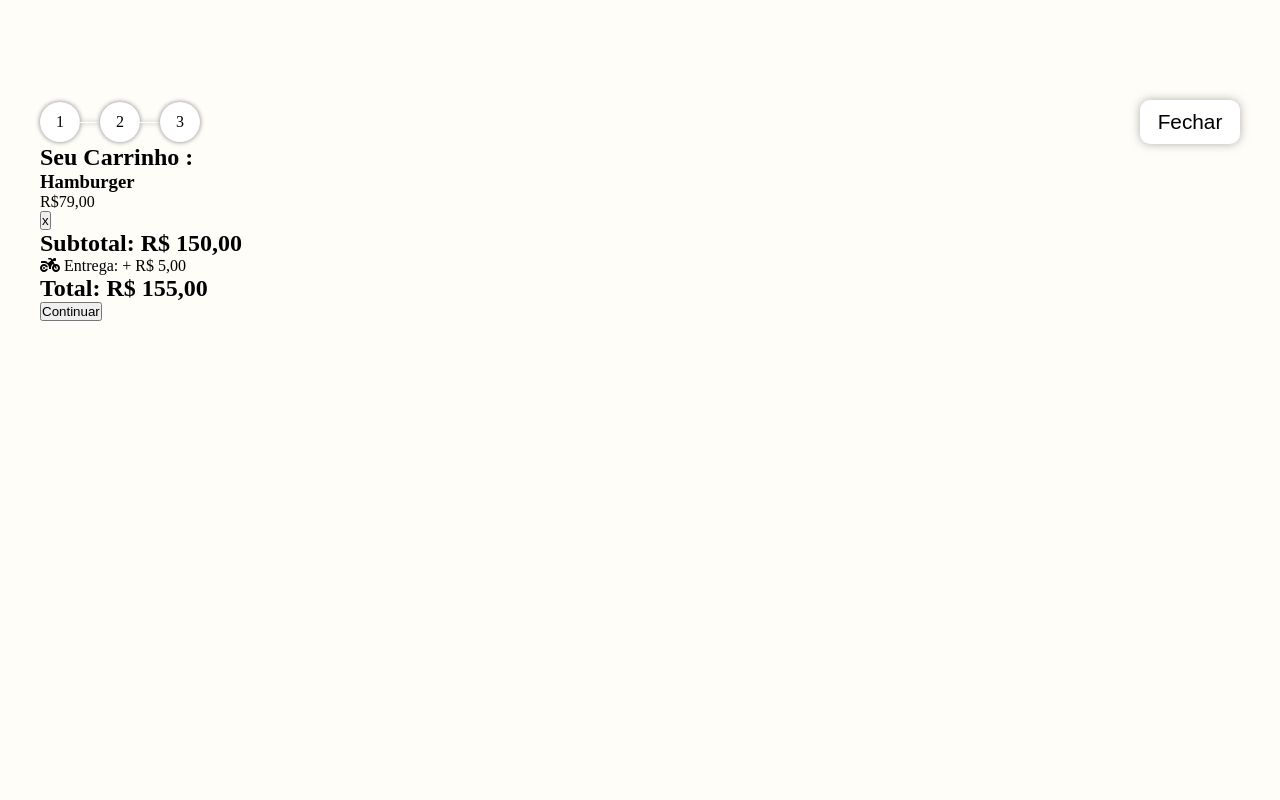
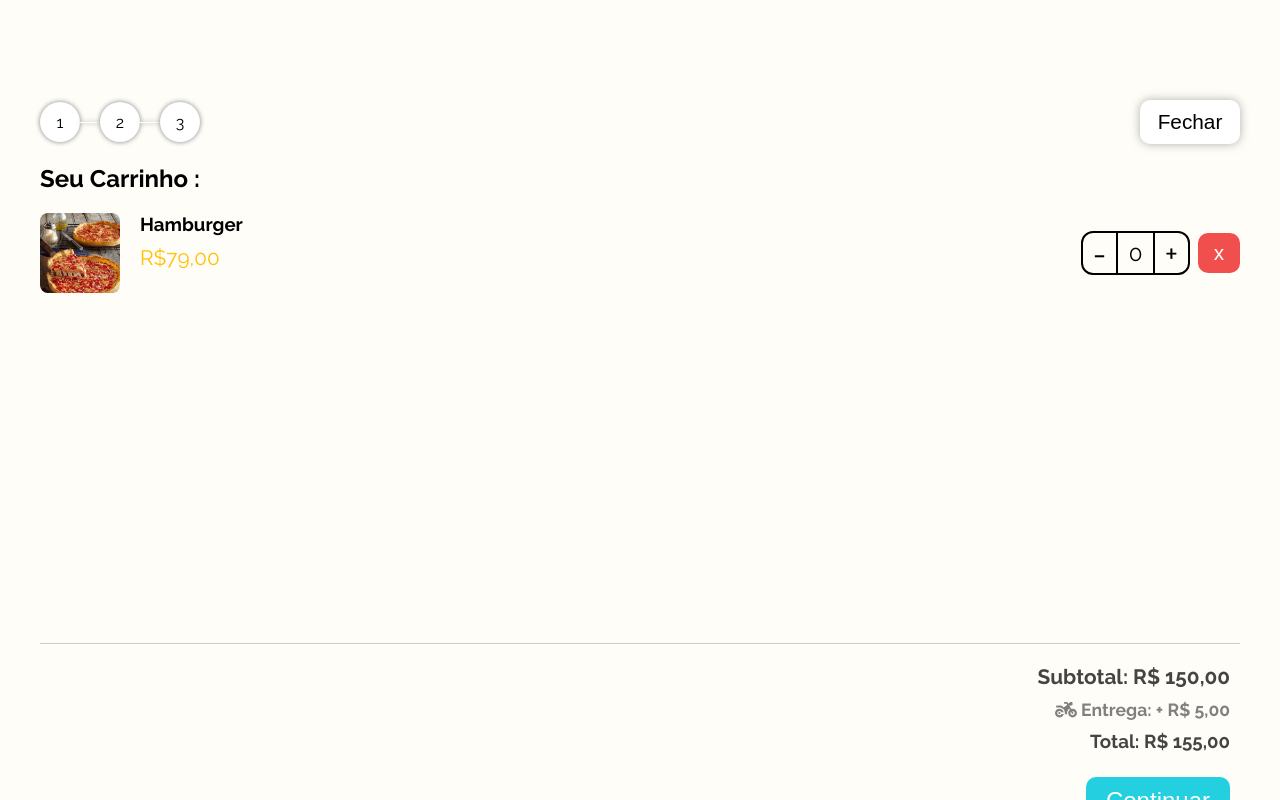
Before and after one commit to RamonLopes86/ramonburger, a Next.js app: page / in a window 1280 px wide. Both pictures are taken after a click on the element "MEU CARRINHO". Shown: the top 800 px of the page. Built offline with nearby package versions, Linux system fonts and the light colour scheme.

Commit message:
final front da pg revisar

```diff
--- a/src/components/section-page-Revisar/revisar.jsx
+++ b/src/components/section-page-Revisar/revisar.jsx
@@ -2,6 +2,8 @@ import estiloRev from './revisar.module.css';
 import StatusPedido from '../statusPedido/statusPedido';
 import SubTotal from '../sub-Total/subTotal';
 import hookContext from '@/hookContext/hookContext';
+import Image from 'next/image';
+import img1 from '../../../public/pizza1.jpg'
 
 
 
@@ -26,22 +28,28 @@ export default function RevisarPedido(){
 
 
                 <section className={estiloRev.boxCarrinho}>
+
                     <h2>Seu Carrinho : </h2>
-                    <div className={estiloRev.ItensCarrinho}>
+
+                    <div className={estiloRev.itensCarrinho}>
                         <div className={estiloRev.cardCarrinho}>
-                            {/* <Image alt={'nome da imagem'} src={null} /> */}
-                            <h3>Hamburger</h3>
-                            <p>R$79,00</p>
+                            <Image className={estiloRev.imgProd} alt={'nome da imagem'} src={img1} />
+                            <div className={estiloRev.boxNomeItens}>
+                                <h3>Hamburger</h3>
+                                <p>R$79,00</p>
+                            </div>
                         </div>
                         <div className={estiloRev.boxCountRevisar}>
                             <div className={estiloRev.boxAddItens}>
-                                <div></div>
-                                <div></div>
-                                <div></div>
+                                <div>-</div>
+                                <div>0</div>
+                                <div>+</div>
                             </div>
                             <button>x</button>
                         </div>
                     </div>
+
+
                 </section>
 
 
--- a/src/components/section-page-Revisar/revisar.module.css
+++ b/src/components/section-page-Revisar/revisar.module.css
@@ -6,7 +6,7 @@
     left: 0;
     right: 0;
     background-color: var(--corgeral);
-    font-family: var(--rell);
+    font-family: var(--rel);
     padding: 0px 15px;
 
 }
@@ -21,6 +21,133 @@
 
 /* caso crie um  componente carrinho  */
 
+.boxCarrinho {
+
+    width: 100%;
+    height: 500px;
+    overflow: auto;
+    border-bottom: 1px solid rgba(128, 128, 128, 0.397);
+    margin-bottom: 10px;
+}
+
+.boxCarrinho h2 {
+
+    padding: 20px 0px;
+
+}
+
+
+.itensCarrinho{
+
+    display: flex;
+    flex-direction: row;
+    align-items: center;
+    justify-content: space-between;
+
+}
+
+.cardCarrinho{
+
+    display: flex;
+    flex-direction: row;
+    gap: 20px;
+}
+
+
+
+.boxNomeItens > p{
+
+    padding-top: 10px;
+    font-size: 1.3rem;
+    color: var(--cormos);
+}
+
+.imgProd{
+
+    width: 80px;
+    height: 80px;
+    border-radius: 8px;
+
+
+}
+
+.boxAddItens{
+
+
+    display: flex;
+    flex-direction: row;
+    align-items: center;
+    justify-content: center;
+    outline: 2px solid black;
+    border-radius: 10px;
+    height: 40px;
+}
+
+
+
+
+
+
+.boxAddItens div {
+
+    width: 35px;
+    height: 100%;
+    align-content: center;
+    text-align: center;
+    font-size: 2rem;
+
+
+}
+
+.boxAddItens div:nth-of-type(1){
+
+
+    border-right: 2px solid black;
+
+    cursor: pointer;
+
+}
+
+.boxAddItens div:nth-of-type(2){
+
+
+    font-size: 1.4rem;
+
+}
+
+.boxAddItens div:nth-of-type(3){
+
+
+
+    border-left: 2px solid black;
+    cursor: pointer;
+
+}
+
+.boxCountRevisar{
+
+    display: flex;
+    flex-direction: row;
+    align-items: center;
+    gap: 10px;
+}
+
+.boxCountRevisar > button {
+
+
+   border: none;
+   width: 42px;
+   height: 40px;
+   border-radius: 10px;
+   font-size: 1.3rem;
+   color: white;
+   background-color: rgb(241, 78, 78);
+   cursor: pointer;
+}
+
+
+
+
 
 
 
--- a/src/components/sub-Total/subTotal.jsx
+++ b/src/components/sub-Total/subTotal.jsx
@@ -12,16 +12,19 @@ export default function SubTotal(){
 
         <section className={estiloSubTotal.boxSubTotal}>
 
-             <div>
+             <div className={estiloSubTotal.boxValores}>
 
             <h2>Subtotal: R$ 150,00</h2>
             <p><FontAwesomeIcon icon={faMotorcycle}/> Entrega: + R$ 5,00  </p>
-            <h2>Total: R$ 155,00</h2>
+            <h3>Total: R$ 155,00</h3>
+
+
+
 
             </div>
 
+
             <button>Continuar</button>
-
 
 
         </section>
--- a/src/components/sub-Total/subTotal.module.css
+++ b/src/components/sub-Total/subTotal.module.css
@@ -0,0 +1,63 @@
+.boxSubTotal{
+
+    float: right;
+    font-family: var(--rel);
+    position: relative;
+}
+
+.boxValores{
+
+    padding: 0px 10px;
+    text-align: right;
+    margin-bottom: 15px;
+}
+
+.boxValores h2 {
+
+    padding: 10px 0px;
+    font-size: 1.3rem;
+    color: rgba(0, 0, 0, 0.733);
+
+}
+
+
+
+.boxValores p {
+
+    font-size: 1.1rem;
+    color: gray;
+    font-weight: 700;
+}
+
+.boxValores h3{
+
+    color: rgba(0, 0, 0, 0.733);
+    padding: 10px 0px;
+}
+
+
+
+.boxSubTotal button{
+
+    position: absolute;
+    right: 10px;
+    padding: 10px 20px;
+    border: none;
+    font-size: 1.5rem;
+    background-color: var(--corpadrao);
+    color: white;
+    border-radius: 10px;
+    transition: background-color 300ms linear;
+    cursor: pointer;
+
+}
+
+.boxSubTotal button:hover{
+
+
+    background-color: white;
+    outline: 1px solid var(--corpadrao);
+    transition: bacground-color 300ms linear;
+    color: var(--corpadrao);
+
+}
```
